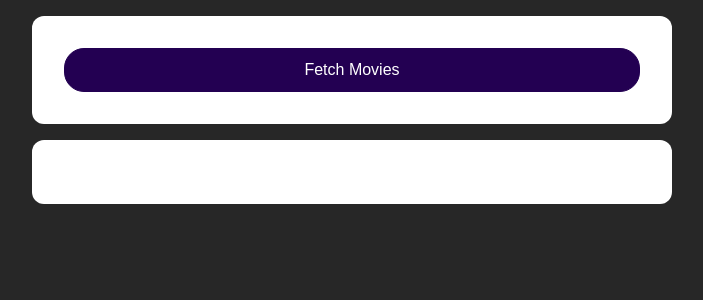
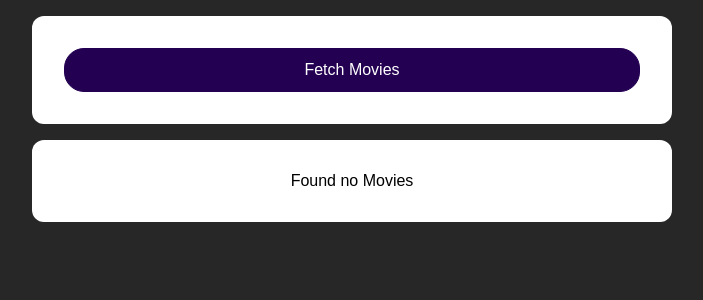
Before and after one commit to martinsgabriel1956/react_fetch_movies, a React (Create React App) app: page / in a window 1280 px wide. Shown: the top 300 px of the page, without its empty margins (288-991 px from the left). Built offline with nearby package versions, Linux system fonts and the light colour scheme.

Commit message:
feat: handing loading and data states

```diff
--- a/package.json
+++ b/package.json
@@ -9,6 +9,7 @@
     "axios": "^0.21.1",
     "react": "^17.0.2",
     "react-dom": "^17.0.2",
+    "react-loading": "^2.0.3",
     "react-scripts": "4.0.3",
     "styled-components": "^5.3.0",
     "web-vitals": "^1.0.1"
--- a/src/pages/Home/index.js
+++ b/src/pages/Home/index.js
@@ -1,4 +1,5 @@
 import { useState } from "react";
+import ReactLoading from 'react-loading';
 
 import { Section, Button } from "./styles";
 
@@ -6,8 +7,10 @@ import { MoviesList } from "../../components/MoviesList";
 
 export function Home() {
   const [movies, setMovies] = useState([]);
+  const [isLoading, setIsLoading] = useState(false);
 
   async function handleFetchMovies() {
+    setIsLoading(true);
     const res = await fetch(`https://swapi.dev/api/films`);
     const data = await res.json();
 
@@ -22,6 +25,7 @@ export function Home() {
       };
     });
     setMovies(transformedMovies);
+    setIsLoading(false);
   }
 
   return (
@@ -30,7 +34,9 @@ export function Home() {
         <Button onClick={handleFetchMovies}>Fetch Movies</Button>
       </Section>
       <Section>
-        <MoviesList movies={movies} />
+        {!isLoading && movies.length > 0 && <MoviesList movies={movies} />}
+        {!isLoading && movies.length === 0 && <p>Found no Movies</p>}
+        {isLoading && <ReactLoading type="spin" color="#460897" height={'10%'} width={'10%'} center={true} />}
       </Section>
     </>
   );
```
Also changed, not shown: 1 other file (tests, documents, lock files or other folders).
